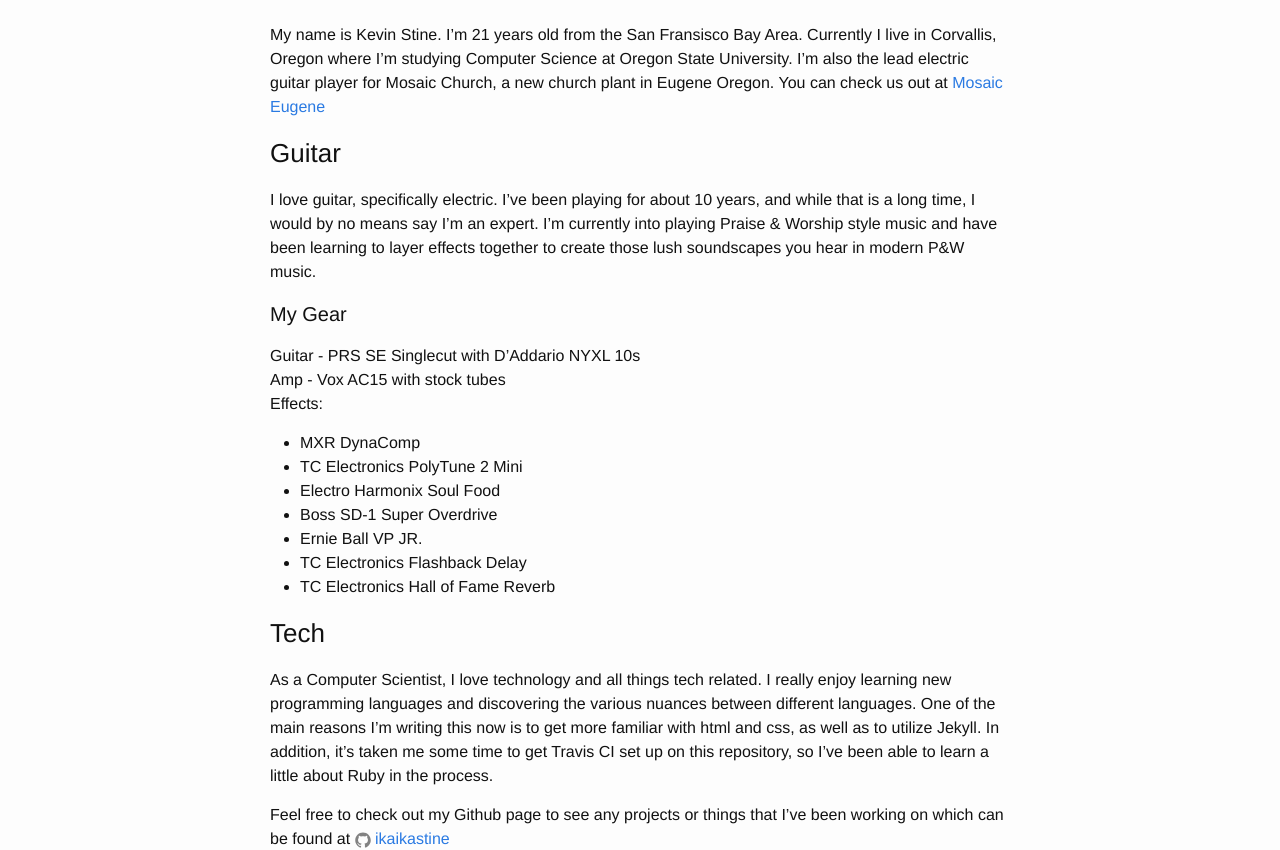
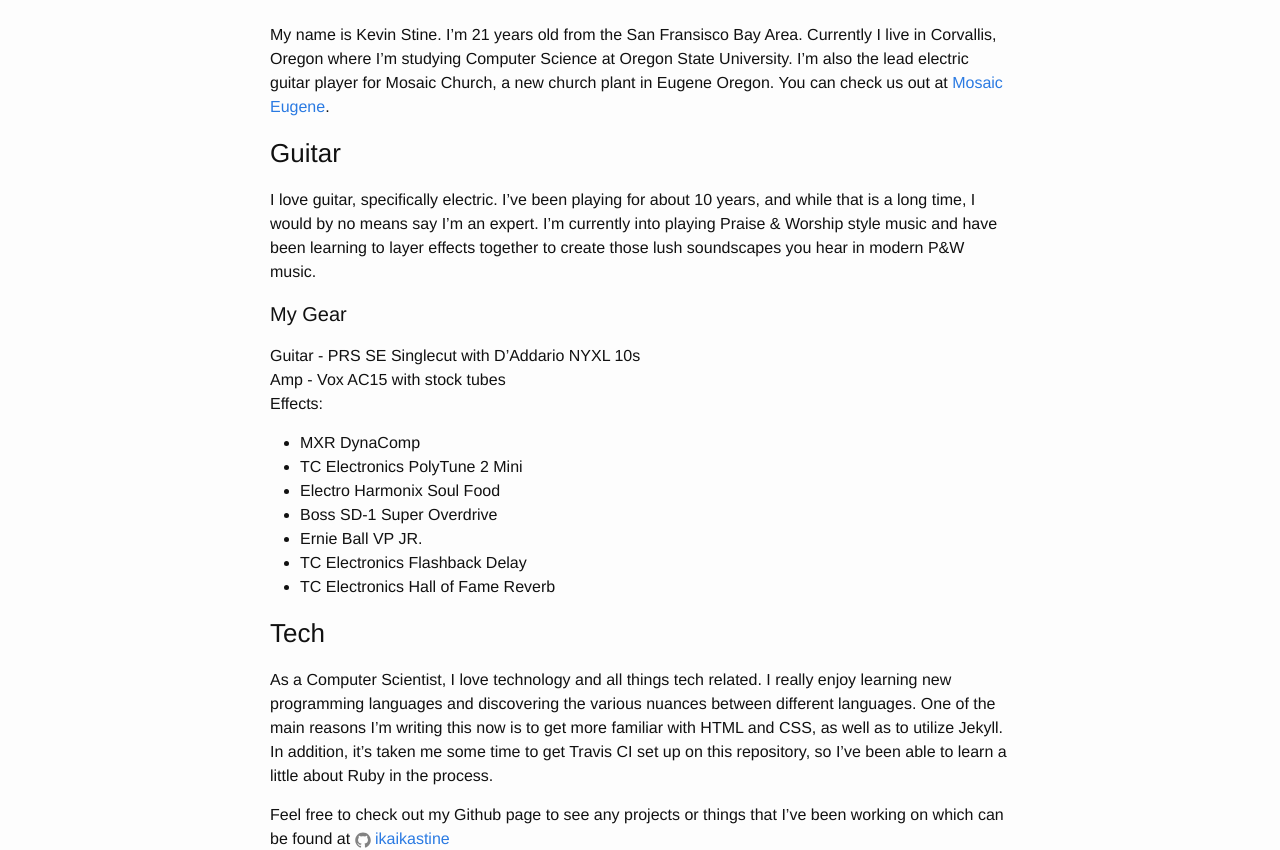
Before and after one commit to ikaikastine/ikaikastine.github.io, a Jekyll site: the page built from about.md, in a window 1280 px wide. Shown: the part 141-991 px from the top of the page. Built offline with Jekyll 4.4.1, drawn with Linux system fonts in a browser that asks for light colours.

```diff
--- a/about.md
+++ b/about.md
@@ -8,7 +8,7 @@ My name is Kevin Stine. I'm 21 years old from the San Fransisco Bay Area.
 Currently I live in Corvallis, Oregon where I'm studying Computer Science at
 Oregon State University. I'm also the lead electric guitar player for
 Mosaic Church, a new church plant in Eugene Oregon. You can check us out at
-[Mosaic Eugene](http://mosaiceugene.com/)
+[Mosaic Eugene](http://mosaiceugene.com/).
 
 ### Guitar
 I love guitar, specifically electric. I've been playing for about 10 years,
@@ -34,7 +34,7 @@ Effects:
 As a Computer Scientist, I love technology and all things tech related. I really
 enjoy learning new programming languages and discovering the various nuances
 between different languages. One of the main reasons I'm writing this now is to
-get more familiar with html and css, as well as to utilize Jekyll. In addition,
+get more familiar with HTML and CSS, as well as to utilize Jekyll. In addition,
 it's taken me some time to get Travis CI set up on this repository, so I've
 been able to learn a little about Ruby in the process.
 
```
